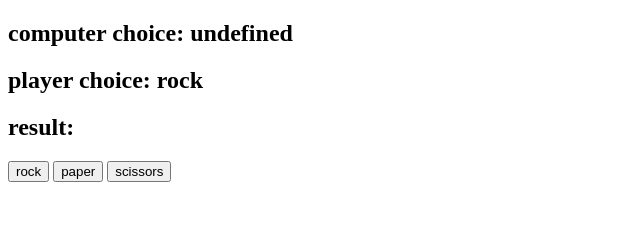
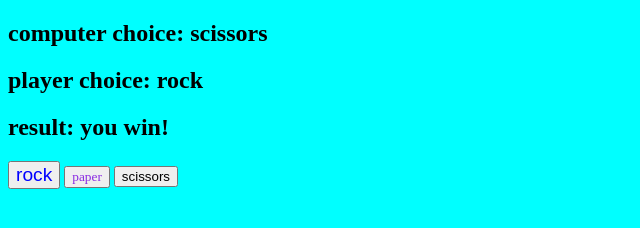
Before and after one commit to itspressly/js.script, a plain HTML site: page my website/tic tac toe/(tic tac toe) index.html in a window 1280 px wide. Both pictures are taken after a click on the button "rock". Shown: the whole page, without its empty margins (0-640 px from the left). Drawn offline with Linux system fonts and the light colour scheme.

Commit message:
first commit

```diff
--- /dev/null
+++ b/my website/tic tac toe/(tic tac toe) index.css
@@ -0,0 +1,15 @@
+body{
+    background-color: aqua;
+}
+
+#rock{
+    color: blue;
+    font-size: larger;
+    font-family: fantasy;
+}
+
+#paper{
+    color: blueviolet;
+    font-variant-position: inherit;
+    font-family: serif;
+}
--- a/my website/tic tac toe/(tic tac toe) index.html
+++ b/my website/tic tac toe/(tic tac toe) index.html
@@ -4,7 +4,7 @@
     <meta charset="UTF-8">
     <meta name="viewport" content="width=device-width, initial-scale=1.0">
     <title>The game</title>
-    <link rel="style.sheet"   href="(tic tac toe) index.css">
+    <link rel="stylesheet"   href="(tic tac toe) index.css">
 </head>
 <body>
     <h2>computer choice: <span id="computer-choice"></span></h2>
--- a/my website/tic tac toe/(tic tac toe) index.js
+++ b/my website/tic tac toe/(tic tac toe) index.js
@@ -8,15 +8,17 @@ const possiblechoices = document.querySelectorAll('button')
 
 let playerchoice
 let computerchoice
+let result
 
 possiblechoices.forEach(possiblechoice => possiblechoice.addEventListener('click', (e) => {
 playerchoice = e.target.id
 playerchoicedisplay.innerHTML = playerchoice
 generatecomputerchoice()
+getresult()
 }))
 
 function generatecomputerchoice() {
-    const randomnumber = math.floor(math.random()  * 3) // or you can use possiblechoices.length
+    let randomnumber = Math.floor(Math.random()  * 3 + 1) // or you can use possiblechoices.length
 
 
     if (randomnumber === 1) {
@@ -30,6 +32,38 @@ function generatecomputerchoice() {
     if (randomnumber === 3) {
         computerchoice = 'paper'
     }
+
+
+    computerchoicedisplay.innerHTML = computerchoice
 }
 
-computerchoicedisplay.innerHTML = computerchoice
+function getresult() {
+    if (computerchoice === playerchoice) {
+        result = 'its a draw!'
+    }
+
+    if (computerchoice ===  'rock'&& playerchoice === "paper") {
+        result = 'you win!'
+    }
+
+    if (computerchoice ===  'rock'&& playerchoice === "scissors") {
+        result = 'you lost!'
+    }
+
+    if (computerchoice ===  'paper'&& playerchoice === "scissors") {
+        result = 'you win!'
+    }
+
+    if (computerchoice ===  'paper'&& playerchoice === "rock") {
+        result = 'you lost!'
+    }
+    if (computerchoice ===  'scissors'&& playerchoice === "rock") {
+        result = 'you win!'
+    }
+
+    if (computerchoice ===  'scissors'&& playerchoice === "paper") {
+        result = 'you lost!'
+    }
+
+    resultdisplay.innerHTML = result
+}
```
